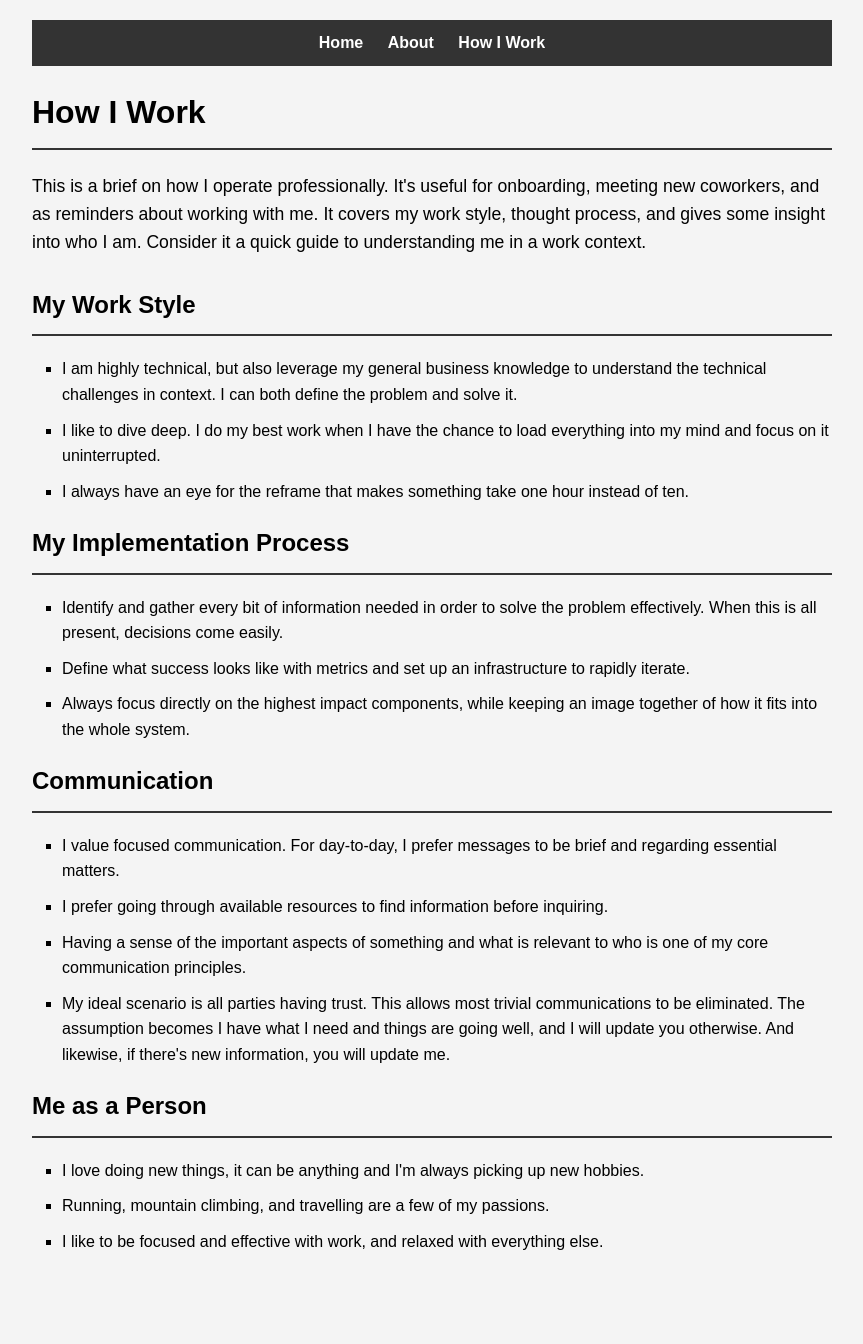
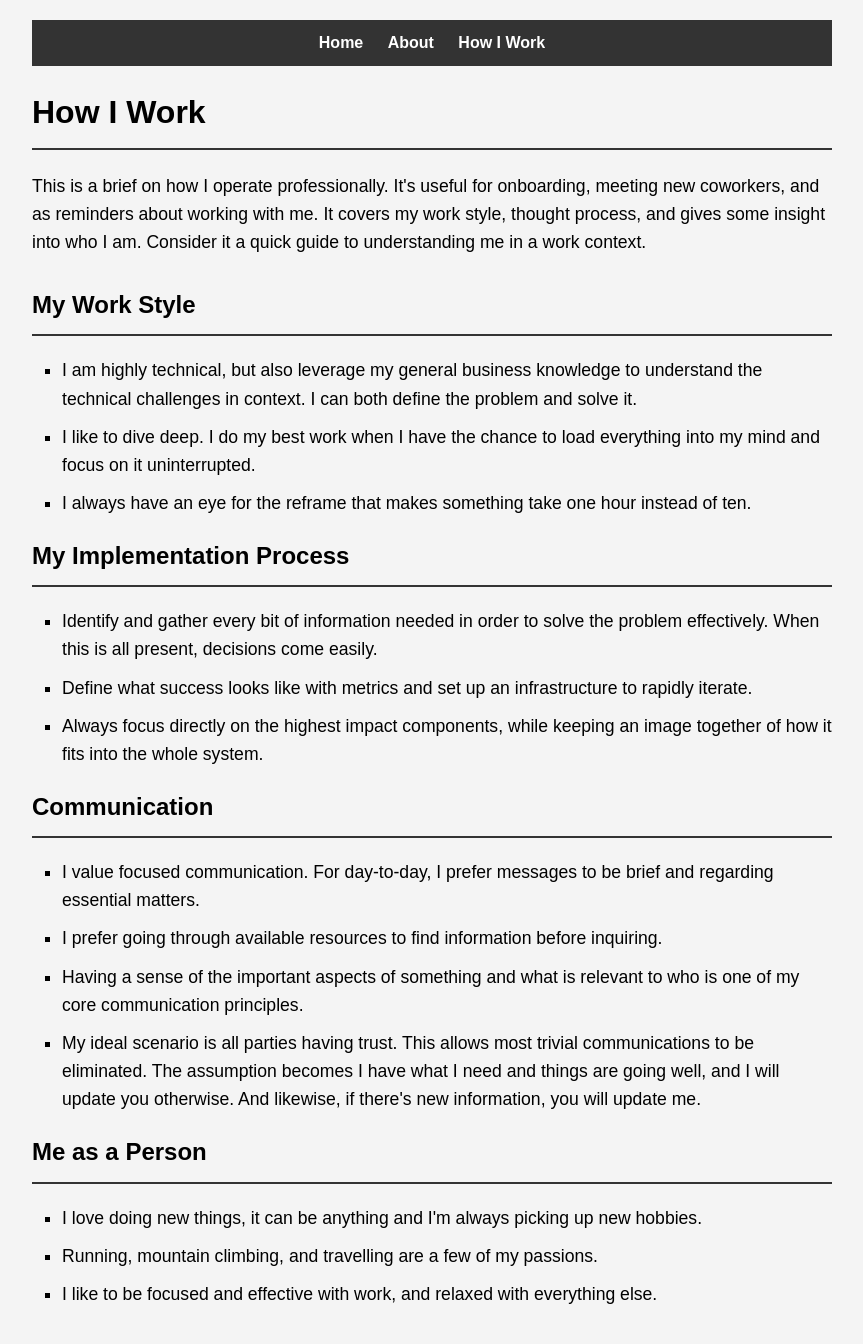
Before and after one commit to ryanfuruness/ryanfuruness.github.io, a Jekyll site: the page built from how-i-work.html, in a window 1280 px wide. Shown: the whole page, without its empty margins (208-1071 px from the left). Built offline with Jekyll 4.4.1, drawn with Linux system fonts in a browser that asks for light colours; before the commit the page ends 1290 px from its top, so only the background shows below that.

Commit message:
Increasing bullet font size

```diff
--- a/assets/main.css
+++ b/assets/main.css
@@ -44,6 +44,7 @@ ul {
 
 li {
     margin-bottom: 10px;
+    font-size: 1.1em; /* Slightly larger than the base font size */
 }
 
 a {
```
